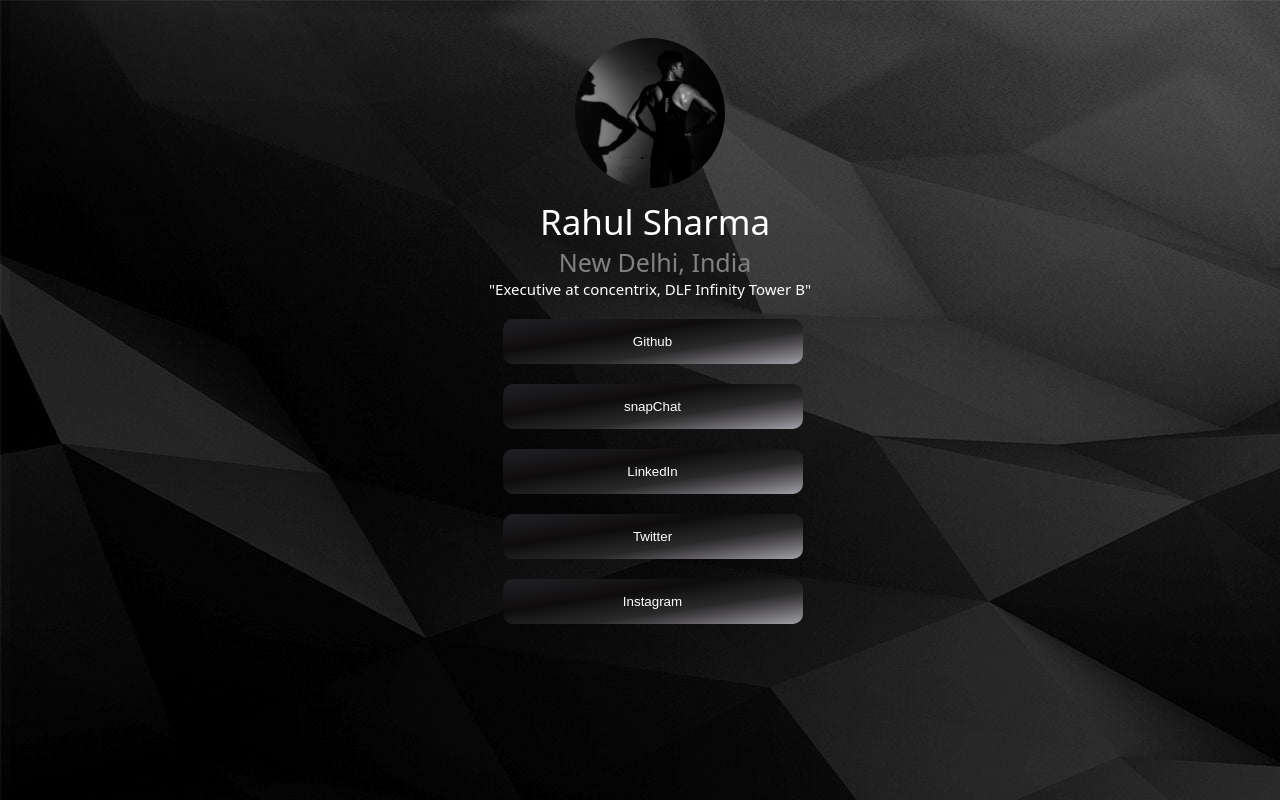
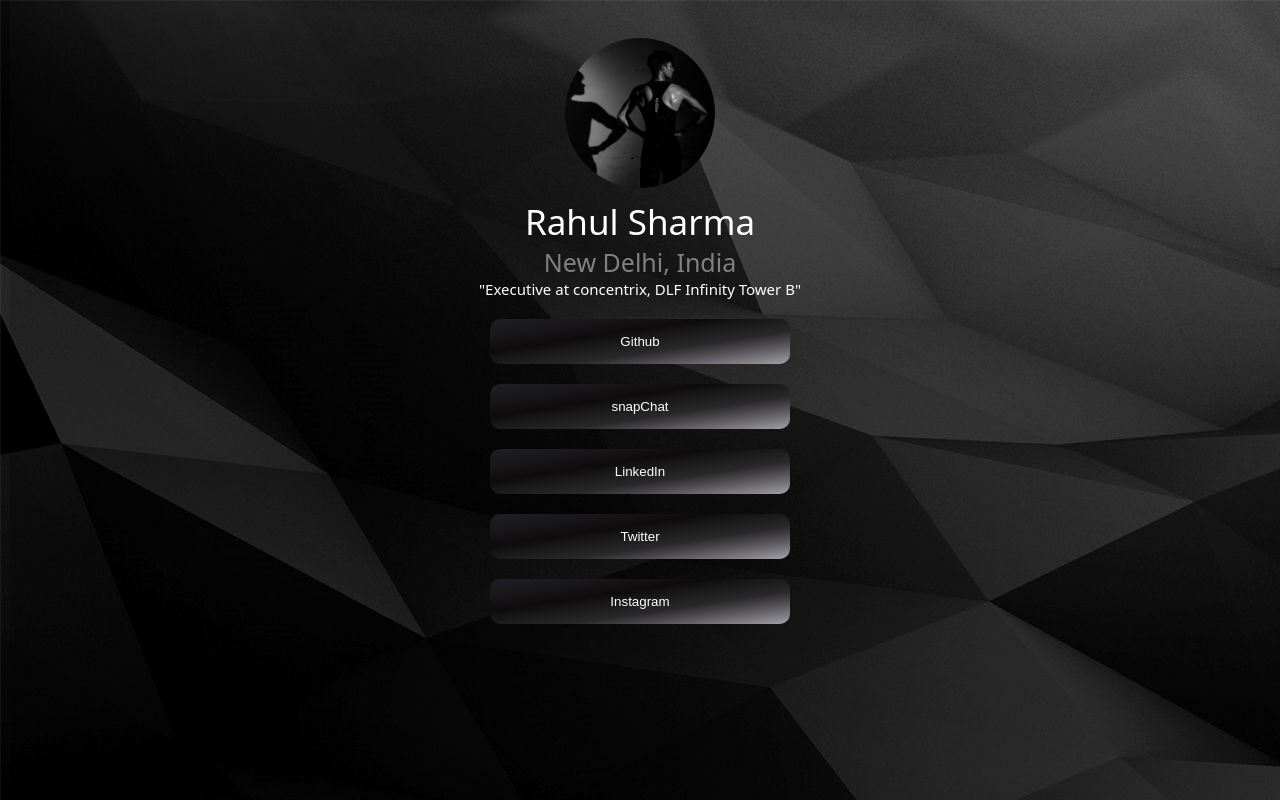
Before and after one commit to raxulsharmaa/visitprofile, a plain HTML site: page index.html in a window 1280 px wide. Drawn offline with Linux system fonts and the light colour scheme.

Commit message:
Update index.html

```diff
--- a/index.html
+++ b/index.html
@@ -18,7 +18,6 @@
         width: 150px;
         border-radius: 100px;
         margin-top: 30px;
-        margin-left: 20px;
         align-items: center;
         justify-content: center;
 
@@ -32,7 +31,6 @@
         padding-bottom: 15px;
         width: 300px;
         border-style: none;
-        margin-left: 25px;
         margin-top: 10px;
         cursor: pointer;
         transition: 0.5s;
@@ -52,19 +50,16 @@
         color: white;
         font-weight: 500;
         font-size: 35px;
-        margin-left:30px;
         margin-top: 10px;
     }
     .location{
         color: rgb(129, 129, 129);
-        margin-left: 30px;
         font-size: 25px;
         font-weight: 500;
     }
     .description{
         color: white;
         font-size: 15px;
-        margin-left:20px;
         margin-bottom: 10px;
 
     }
```
